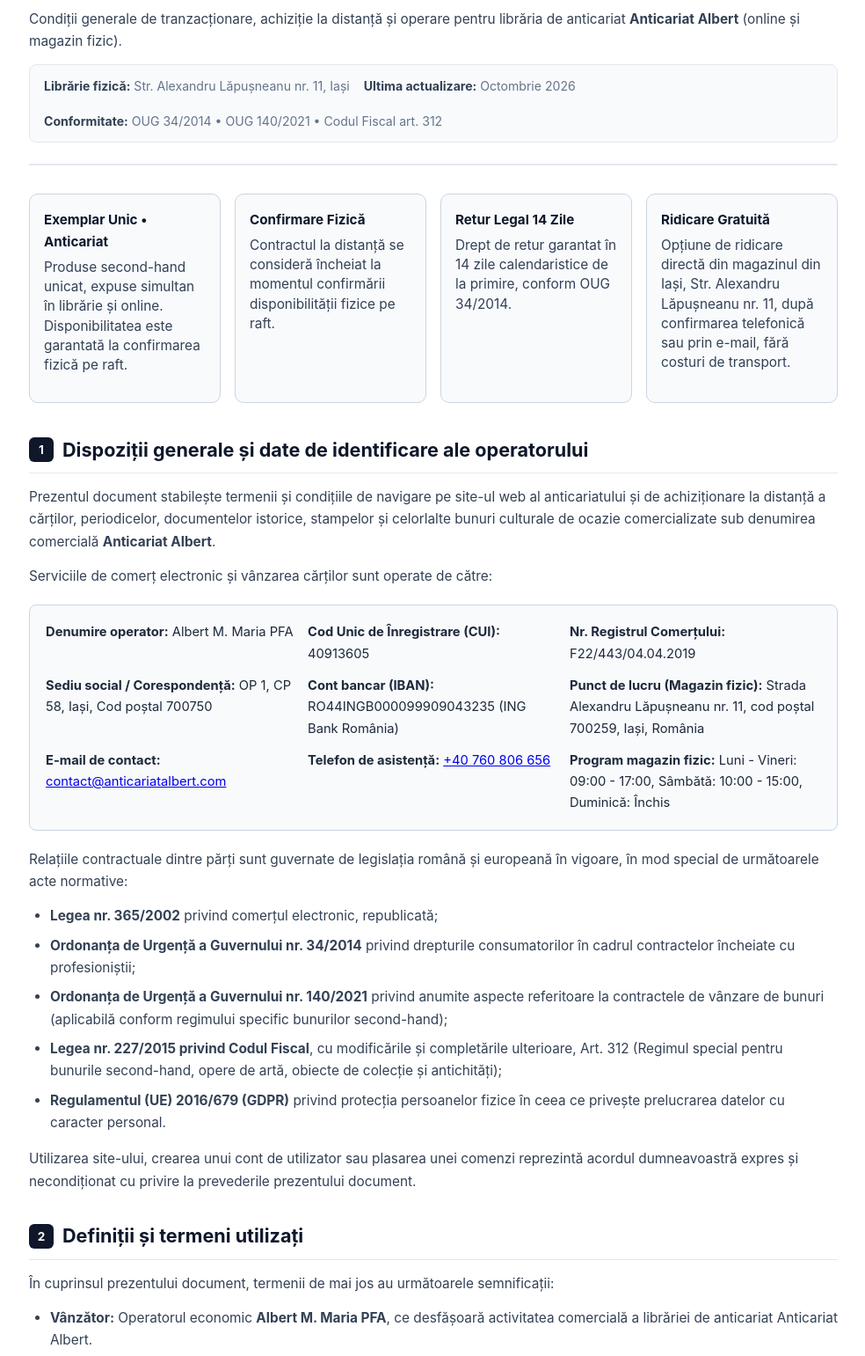
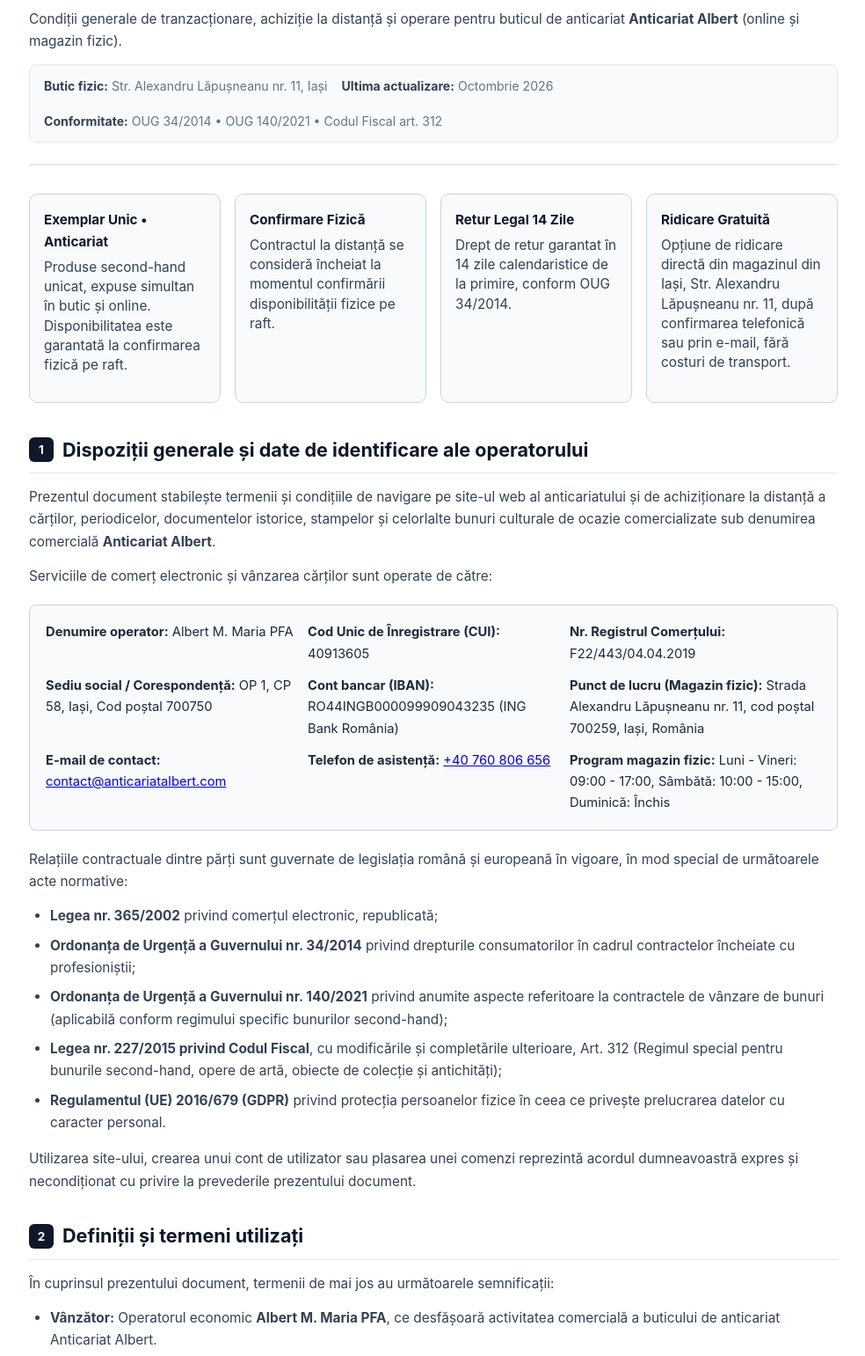
Before and after one commit to CyberCogeanu/anticariat-bau, a plain HTML site: page anticariat_termeni_si_conditii.html in a window 1280 px wide. Shown: the part 131-1672 px from the top of the page at 88% size, without its empty margins (147-1131 px from the left). Drawn offline with Linux system fonts and the light colour scheme.

Commit message:
fix(legal): replace librarie with butic across legal terms and deploy

```diff
--- a/anticariat_termeni_si_conditii.html
+++ b/anticariat_termeni_si_conditii.html
@@ -350,10 +350,10 @@
     <div class="anticariat-badge">Document Oficial &bull; Cadru Legal</div>
     <h1>Termeni și Condiții de Utilizare</h1>
     <p class="anticariat-lead">
-      Condiții generale de tranzacționare, achiziție la distanță și operare pentru librăria de anticariat <strong>Anticariat Albert</strong> (online și magazin fizic).
+      Condiții generale de tranzacționare, achiziție la distanță și operare pentru buticul de anticariat <strong>Anticariat Albert</strong> (online și magazin fizic).
     </p>
     <div class="anticariat-meta-bar">
-      <div class="anticariat-meta-item"><strong>Librărie fizică:</strong> Str. Alexandru Lăpușneanu nr. 11, Iași</div>
+      <div class="anticariat-meta-item"><strong>Butic fizic:</strong> Str. Alexandru Lăpușneanu nr. 11, Iași</div>
       <div class="anticariat-meta-item"><strong>Ultima actualizare:</strong> Octombrie 2026</div>
       <div class="anticariat-meta-item"><strong>Conformitate:</strong> OUG 34/2014 &bull; OUG 140/2021 &bull; Codul Fiscal art. 312</div>
     </div>
@@ -363,7 +363,7 @@
   <div class="anticariat-summary-grid">
     <div class="anticariat-summary-card">
       <h4>Exemplar Unic &bull; Anticariat</h4>
-      <p>Produse second-hand unicat, expuse simultan în librărie și online. Disponibilitatea este garantată la confirmarea fizică pe raft.</p>
+      <p>Produse second-hand unicat, expuse simultan în butic și online. Disponibilitatea este garantată la confirmarea fizică pe raft.</p>
     </div>
     <div class="anticariat-summary-card">
       <h4>Confirmare Fizică</h4>
@@ -423,7 +423,7 @@
     <h2><span class="sec-nr">2</span> Definiții și termeni utilizați</h2>
     <p>În cuprinsul prezentului document, termenii de mai jos au următoarele semnificații:</p>
     <ul>
-      <li><strong>Vânzător:</strong> Operatorul economic <strong>Albert M. Maria PFA</strong>, ce desfășoară activitatea comercială a librăriei de anticariat Anticariat Albert.</li>
+      <li><strong>Vânzător:</strong> Operatorul economic <strong>Albert M. Maria PFA</strong>, ce desfășoară activitatea comercială a buticului de anticariat Anticariat Albert.</li>
       <li><strong>Cumpărător / Consumator:</strong> Orice persoană fizică cu vârsta minimă de 18 ani împliniți care achiziționează bunuri prin intermediul magazinului online în scopuri ce nu țin de activitatea sa comercială, industrială, artizanală sau profesională.</li>
       <li><strong>Utilizator:</strong> Orice persoană fizică sau juridică ce accesează conținutul magazinului online, indiferent dacă plasează sau nu o comandă.</li>
       <li><strong>Magazin Online:</strong> Platforma de comerț electronic găzduită online prin care Vânzătorul prezintă spre vânzare catalogul de cărți de anticariat.</li>
@@ -598,7 +598,7 @@
 
     <h3>2. Ridicare personală gratuită din magazinul fizic (Iași)</h3>
     <p>
-      Clienții pot alege să ridice personal comanda direct din librăria noastră de anticariat situată la adresa:
+      Clienții pot alege să ridice personal comanda direct din buticul nostru de anticariat situat la adresa:
       <br>
       <strong>Strada Alexandru Lăpușneanu nr. 11, cod poștal 700259, Iași, România.</strong>
     </p>
@@ -606,7 +606,7 @@
       <h4>Condiții pentru ridicarea din magazin</h4>
       <ul>
         <li>Costul serviciului de pregătire și predare este <strong>0 RON (Gratuit)</strong>.</li>
-        <li><strong>Confirmare prealabilă obligatorie:</strong> Ridicarea personală din magazin este disponibilă exclusiv după confirmarea disponibilității fizice a cărților prin e-mail sau apel telefonic din partea personalului anticariatului. Vă rugăm să așteptați această confirmare înainte de a vă deplasa la librărie.</li>
+        <li><strong>Confirmare prealabilă obligatorie:</strong> Ridicarea personală din magazin este disponibilă exclusiv după confirmarea disponibilității fizice a cărților prin e-mail sau apel telefonic din partea personalului anticariatului. Vă rugăm să așteptați această confirmare înainte de a vă deplasa la butic.</li>
         <li>După verificarea și pregătirea cărților pe raft, Cumpărătorul primește notificarea prin e-mail sau telefon care confirmă că pachetul este gata pentru ridicare la tejghea.</li>
         <li><strong>Termen de rezervare:</strong> Comanda este păstrată rezervată la tejghea timp de <strong>5 zile lucrătoare</strong> de la trimiterea notificării.</li>
         <li>Dacă Cumpărătorul nu se prezintă în termenul de 5 zile lucrătoare și nu solicită o prelungire în scris sau telefonic, comanda se anulează automat, iar cartea revine în oferta publică a magazinului.</li>
```
Also changed, not shown: legal/anticariat_termeni_si_conditii.html (+6 -6 lines).
